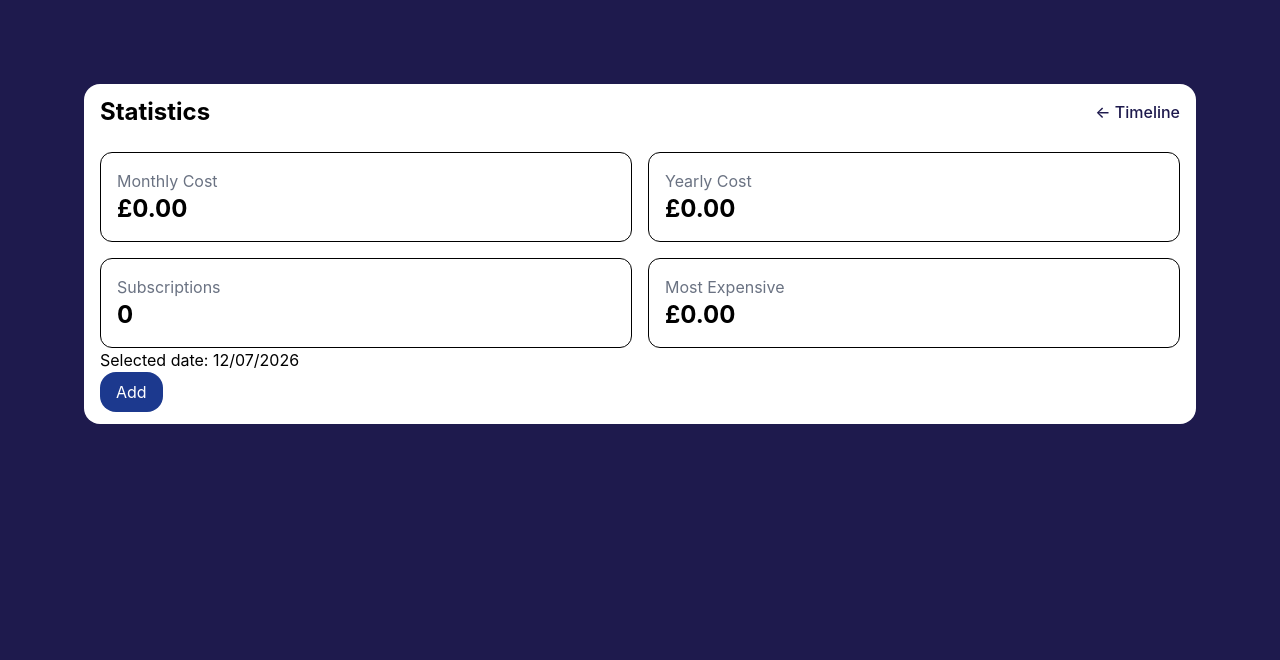
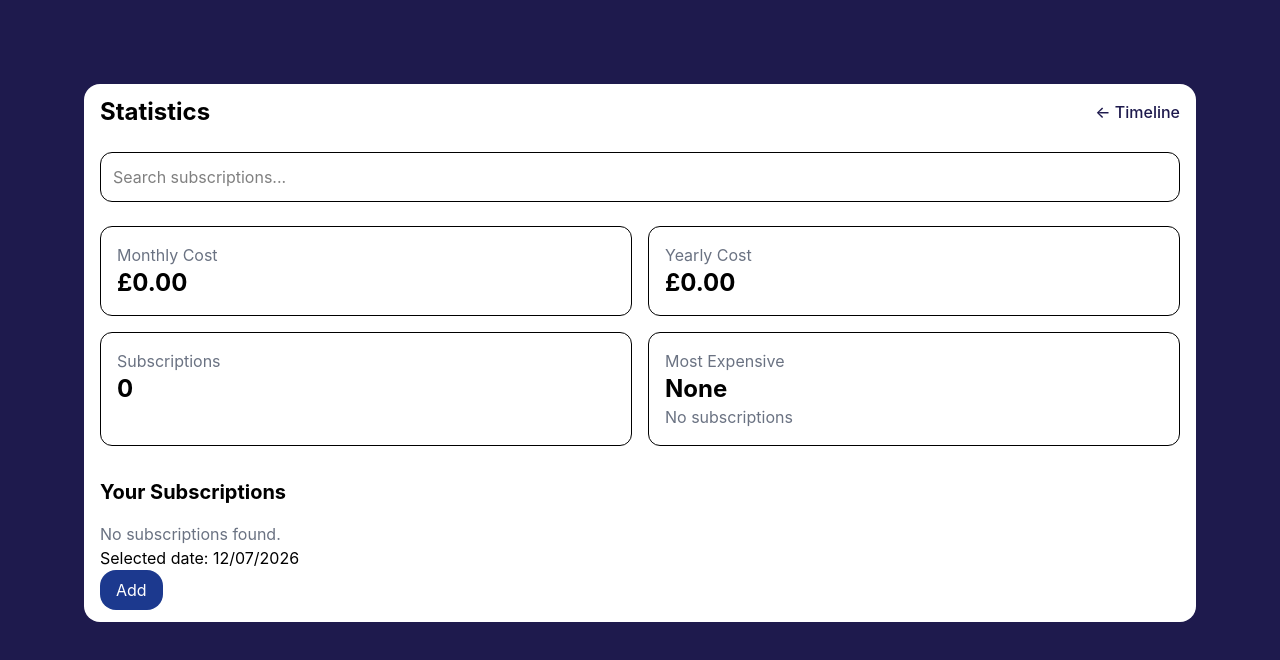
Before and after one commit to Saku2001/subscription-tracker, a React (Vite) app: page / in a window 1280 px wide. Both pictures are taken after a click on the button "Statistics". Shown: the top 660 px of the page. Built offline with nearby package versions, Linux system fonts and the light colour scheme.

Commit message:
Statistics component: added most expensive data, and search subscription feature

```diff
--- a/src/components/statistics/Statistics.jsx
+++ b/src/components/statistics/Statistics.jsx
@@ -1,4 +1,14 @@
+import { useState } from "react";
+
 export default function Statistics({ subscriptions, onClose }) {
+  // SEARCH
+  const [searchTerm, setSearchTerm] = useState("");
+
+  const filteredSubscriptions = subscriptions.filter((sub) =>
+    sub.name.toLowerCase().includes(searchTerm.toLowerCase()),
+  );
+
+  // MONTHLY COST
   const monthlyCost = subscriptions.reduce((total, sub) => {
     const amount = Number(sub.amount);
 
@@ -12,6 +22,8 @@ export default function Statistics({ subscriptions, onClose }) {
 
     return total;
   }, 0);
+
+  // YEARLY COST
   const yearlyCost = subscriptions.reduce((total, sub) => {
     const amount = Number(sub.amount);
 
@@ -26,10 +38,31 @@ export default function Statistics({ subscriptions, onClose }) {
     return total;
   }, 0);
 
+  // MOST EXPENSIVE
+  const mostExpensive = subscriptions.reduce((mostExpensive, sub) => {
+    const amount = Number(sub.amount);
+
+    let monthlyAmount = amount;
+
+    if (sub.frequency === "Yearly") {
+      monthlyAmount = amount / 12;
+    }
+
+    if (mostExpensive === null || monthlyAmount > mostExpensive.monthlyAmount) {
+      return {
+        ...sub,
+        monthlyAmount,
+      };
+    }
+
+    return mostExpensive;
+  }, null);
+
   return (
     <div>
-      {/* Header */}
-      <div className="flex items-center justify-between mb-6">
+      {/* HEADER */}
+
+      <div className="flex items-center justify-between">
         <h1 className="text-2xl font-bold">Statistics</h1>
 
         <button onClick={onClose} className="text-indigo-950 font-medium">
@@ -37,13 +70,30 @@ export default function Statistics({ subscriptions, onClose }) {
         </button>
       </div>
 
-      {/* Statistics cards */}
+      {/* SEARCH */}
+
+      <div className="mt-6 mb-6">
+        <input
+          type="text"
+          placeholder="Search subscriptions..."
+          value={searchTerm}
+          onChange={(e) => setSearchTerm(e.target.value)}
+          className="w-full border rounded-xl p-3 outline-none"
+        />
+      </div>
+
+      {/* STATISTICS CARDS */}
+
       <div className="grid grid-cols-2 gap-4">
+        {/* MONTHLY */}
+
         <div className="border rounded-xl p-4">
           <p className="text-gray-500">Monthly Cost</p>
 
           <h2 className="text-2xl font-bold">£{monthlyCost.toFixed(2)}</h2>
         </div>
+
+        {/* YEARLY */}
 
         <div className="border rounded-xl p-4">
           <p className="text-gray-500">Yearly Cost</p>
@@ -51,17 +101,53 @@ export default function Statistics({ subscriptions, onClose }) {
           <h2 className="text-2xl font-bold">£{yearlyCost.toFixed(2)}</h2>
         </div>
 
+        {/* NUMBER OF SUBSCRIPTIONS */}
+
         <div className="border rounded-xl p-4">
           <p className="text-gray-500">Subscriptions</p>
 
           <h2 className="text-2xl font-bold">{subscriptions.length}</h2>
         </div>
 
+        {/* MOST EXPENSIVE */}
+
         <div className="border rounded-xl p-4">
           <p className="text-gray-500">Most Expensive</p>
 
-          <h2 className="text-2xl font-bold">£0.00</h2>
+          <h2 className="text-2xl font-bold">
+            {mostExpensive ? mostExpensive.name : "None"}
+          </h2>
+
+          <p className="text-gray-500">
+            {mostExpensive
+              ? `£${mostExpensive.monthlyAmount.toFixed(2)} / month`
+              : "No subscriptions"}
+          </p>
         </div>
+      </div>
+
+      {/* SEARCH RESULTS */}
+
+      <div className="mt-8">
+        <h2 className="text-xl font-bold mb-4">Your Subscriptions</h2>
+
+        {filteredSubscriptions.length > 0 ? (
+          filteredSubscriptions.map((sub) => (
+            <div key={sub.id} className="border rounded-xl p-4 mb-3">
+              <h3 className="font-bold text-lg">{sub.name}</h3>
+
+              <p>
+                Amount: {sub.currency} {sub.amount}
+              </p>
+
+              <p>Frequency: {sub.frequency}</p>
+
+              <p>Billing date: {sub.date}</p>
+            </div>
+          ))
+        ) : (
+          <p className="text-gray-500">No subscriptions found.</p>
+        )}
       </div>
     </div>
   );
```
